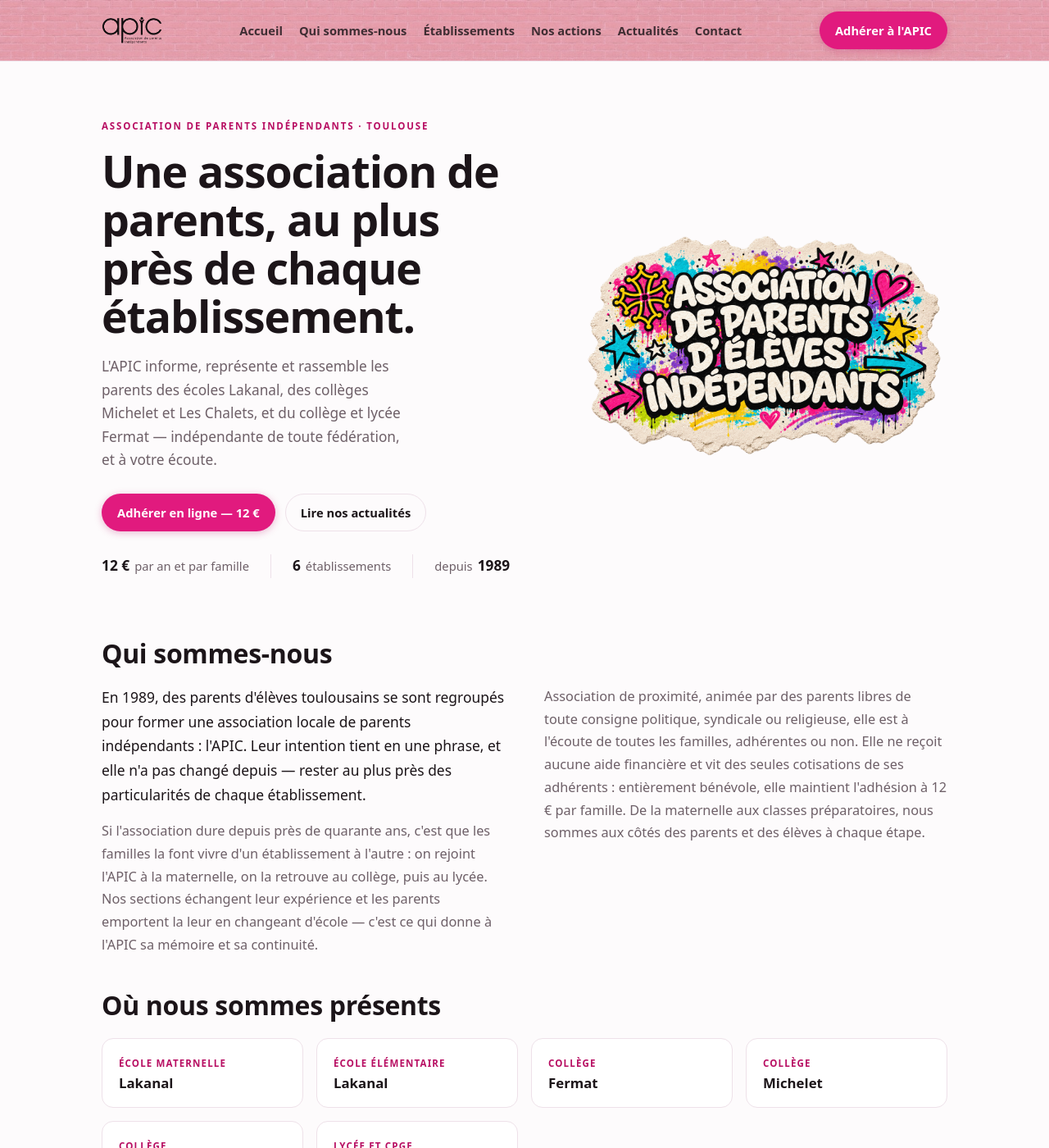
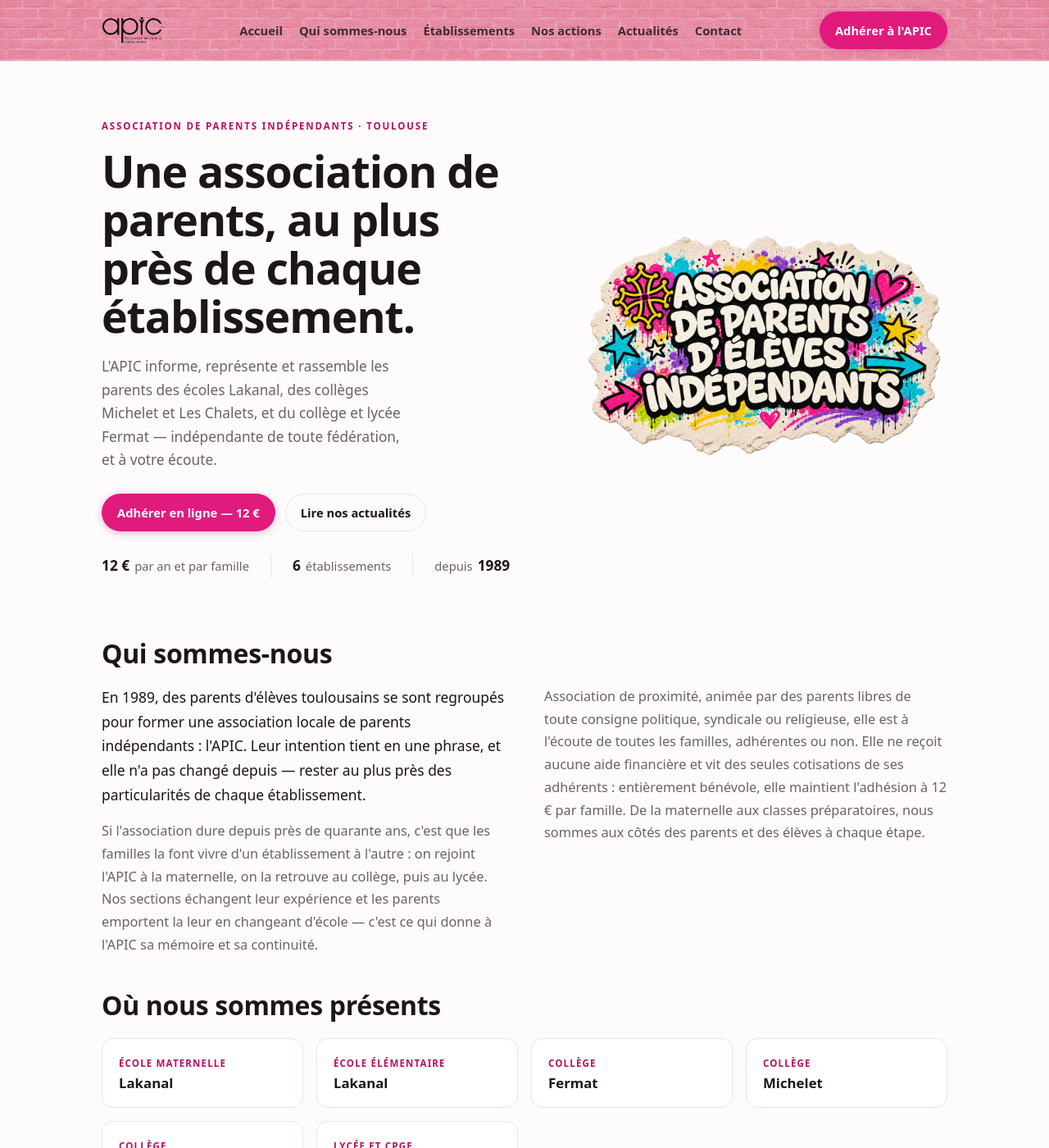
Before and after one commit to apic-parents/apic-parents-site, a Jekyll site: the page built from index.html, in a window 1280 px wide and 1400 px high. Shown: the whole window at 82% size. Built offline with Jekyll 4.4.1, drawn with Linux system fonts in a browser that asks for light colours.

Commit message:
Add files via upload

```diff
--- a/_layouts/default.html
+++ b/_layouts/default.html
@@ -25,7 +25,7 @@
   :root{
     --rose:#E11A7E; --rose-deep:#B80F63; --rose-soft:#FCEBF3;
     --ink:#1C1519; --muted:#6E6068; --paper:#FDFBFC; --surface:#FFFFFF;
-    --line:#EEE1E9; --logo-invert:0; --veil:22%; --brique:#E39DAB;
+    --line:#EEE1E9; --logo-invert:0; --veil:26%; --brique:#E78FA6;
     --shadow-sm:0 1px 2px rgba(28,21,25,.05);
     --shadow:0 2px 6px rgba(28,21,25,.05), 0 14px 34px rgba(184,15,99,.07);
     --display:"Century Gothic","Futura","Avenir Next",system-ui,-apple-system,"Segoe UI",Roboto,sans-serif;
@@ -35,7 +35,7 @@
     :root{
       --rose:#FF5DA8; --rose-deep:#FF86BF; --rose-soft:#2C1622;
       --ink:#F2E9EE; --muted:#B49FAB; --paper:#130F15; --surface:#1B141E;
-      --line:#2E2431; --logo-invert:1; --veil:58%; --brique:#673F4A;
+      --line:#2E2431; --logo-invert:1; --veil:50%; --brique:#793C4E;
       --shadow-sm:0 1px 2px rgba(0,0,0,.4);
       --shadow:0 2px 6px rgba(0,0,0,.35), 0 16px 40px rgba(0,0,0,.45);
     }
@@ -52,7 +52,7 @@
 
   .site-header{position:sticky;top:0;z-index:40;border-bottom:1px solid var(--line);
     background-color:var(--brique);
-    background-image:linear-gradient(color-mix(in srgb,var(--paper) var(--veil),transparent),color-mix(in srgb,var(--paper) var(--veil),transparent)),url('{{ "/assets/mur-rose-2.jpg" | relative_url }}');
+    background-image:linear-gradient(color-mix(in srgb,var(--paper) var(--veil),transparent),color-mix(in srgb,var(--paper) var(--veil),transparent)),url('{{ "/assets/mur-rose-3.jpg" | relative_url }}');
     background-size:cover;background-position:center;background-repeat:no-repeat}
   .site-header .bar{display:flex;align-items:center;justify-content:space-between;gap:20px;padding:14px 24px;max-width:1080px;margin:0 auto}
   .logo{display:flex;align-items:center}
```
